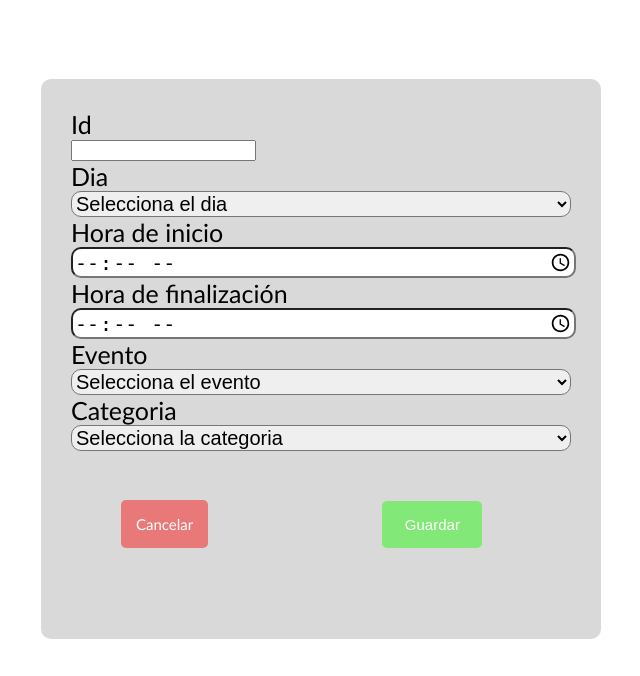
After one commit to JeissonAF/ECLUB, a PHP site: page /horario_editar.php?id=1 in a window 1280 px wide. The commit adds this page. Shown: the part 124-800 px from the top of the page, without its empty margins (319-959 px from the left). Run offline with PHP 8.4, Linux system fonts and the light colour scheme; data that the repository does not hold is empty.

Commit message:
crud listo

```diff
--- /dev/null
+++ b/horarios/view/horario_editar.css
@@ -0,0 +1,100 @@
+header{
+    display: flex;
+    justify-content: space-between;
+    height: 100px;
+    width: 100%;
+    background-color: black;
+    color: rgb(255, 255, 255);
+    align-items: center;
+    padding: 10px;
+    margin-top: -25px;
+    margin-left: -6px;
+
+
+
+}
+
+.logo{
+    display: flex;
+    align-items: center;
+}
+
+.logo-img{
+    height: 75px;
+    margin-left: 2px;
+
+}
+
+.logonombre{
+    margin-left: 10px;
+}
+a{
+    text-decoration: none;
+    color: white;
+}
+
+
+
+/* comienzo formulario  */
+
+
+
+
+
+
+.form{
+    width: 500px;
+    background-color: rgba(180, 180, 180, 0.5);
+    padding: 30px;
+    margin: auto;
+    margin-top: 100px;
+    border-radius: 10px;
+    font-family: 'calibri';
+    height: 500px;
+}
+
+
+.controls{
+    width: 100%;
+    font-size: 20px;
+    border-radius: 10px;
+
+}
+
+.titulo{
+    font-size: 25px;
+
+}
+
+.boton{
+    width: 100px;
+    padding: 15px;
+    border: none;
+    border-radius: 5px;
+    background:#f339399a;
+    color: white;
+    margin: 50px;
+    font-size: 15px;
+}
+
+.boton:hover{
+    background:#f33939;
+    color: black;
+}
+
+.boton2{
+    width: 100px;
+    padding: 15px;
+    border: none;
+    border-radius: 5px;
+    background:#49f3399a;
+    color: white;
+    margin: 50px;
+    font-size: 15px;
+    margin-left: 120px;
+}
+
+.boton2:hover{
+    background:#49f339;
+    color: black;
+}
--- /dev/null
+++ b/horarios/view/horario_editar.php
@@ -0,0 +1,109 @@
+<!DOCTYPE html>
+<html lang="en">
+<head>
+    <meta charset="UTF-8">
+    <meta name="viewport" content="width=device-width, initial-scale=1.0">
+    <title>Document</title>
+    <link rel="stylesheet" href="../view/horario_editar.css">
+</head>
+<body>
+
+<header>
+        <a href="#" class="logo">
+            <h2 class="logonombre">E-CLUB</h2>
+            <img src="../../IMG/foto.png" alt="logo de la compañia" class="logo-img">
+        </a>
+    </header>
+
+    <?php
+require('../model/conexion.php');
+$id=$_GET["id"];
+
+$mostrarArticulo = "SELECT * FROM horario WHERE id_hor='$id'";
+$result = $con->query($mostrarArticulo);
+
+if ($horario= mysqli_fetch_array($result)){
+
+}
+?>
+
+    <form action="../controller/hor_editar.php" method="POST">
+
+       <section class="form">
+
+       <label  class="titulo">Id</label>
+       <br>
+        <input type="text" name="" id="" placeholder="" readonly >
+        <br>
+
+        <label  class="titulo">Dia</label>
+        <select class="controls" name="dia" id="" value="<?php
+    echo $horario ['dia'];
+    ?>">
+                <option value="" selected disabled>Selecciona el dia</option>
+                <option value="1"  <?php if ($horario['dia']==1) {
+                echo ('selected');} ?>>Lunes</option>
+                <option value="2" <?php if ($horario['dia']==2) {
+                echo ('selected');} ?>>Martes</option>
+                <option value="3" <?php if ($horario['dia']==3) {
+                echo ('selected');} ?>>Miercoles</option>
+                <option value="4" <?php if ($horario['dia']==4) {
+                echo ('selected');} ?>>Jueves</option>
+                <option value="5" <?php if ($horario['dia']==5) {
+                echo ('selected');} ?>>Viernes</option>
+                <option value="6" <?php if ($horario['dia']==6) {
+                echo ('selected');} ?>>Sabado</option>
+                <option value="7" <?php if ($horario['dia']==7) {
+                echo ('selected');} ?>>Domingo</option>
+              </select>
+
+        <label  class="titulo" >Hora de inicio</label>
+        <input  class="controls" type="time" name="horain" value="<?php
+    echo $horario ['hora_in'];
+    ?>">
+
+        <label  class="titulo">Hora de finalización</label>
+        <input  class="controls" type="time" name="horafin" value="<?php
+    echo $horario ['hora_fin'];
+    ?>">
+
+
+        <label  class="titulo">Evento</label>
+              <select class="controls" name="evento" id="" value="<?php
+    echo $horario ['evento'];
+    ?>">
+              <option value=""  selected disabled>Selecciona el evento</option>
+                <option value="1" <?php if ($horario['evento']==1) {
+                echo ('selected');} ?> >Entrenamiento</option>
+                <option value="2" <?php if ($horario['evento']==2) {
+                echo ('selected');} ?>>Partido</option>
+              </select>
+
+
+              <label  class="titulo">Categoria</label>
+              <select class="controls" name="cat" id="" value="<?php
+               echo $horario ['categoria'];
+    ?>">
+              <option value="" selected disabled>Selecciona la categoria</option>
+                <option value="1" <?php if ($horario['categoria']==1) {
+                echo ('selected');} ?>>Sub 9</option>
+                <option value="2"<?php if ($horario['categoria']==2) {
+                echo ('selected');} ?>>Sub 12</option>
+                <option value="3"<?php if ($horario['categoria']==3) {
+                echo ('selected');} ?>>Sub 15</option>
+                <option value="4"<?php if ($horario['categoria']==4) {
+                echo ('selected');} ?>>Sub 18</option>
+              </select>
+
+        <a href="../view/horario.php" class="boton" >Cancelar</a>
+       <input class="boton2" type="submit" value="Guardar" name="modificar">
+
+       </section>
+
+
+      </form>
+
+
+
+</body>
+</html>
```
Also changed, not shown: horarios/controller/hor_editar.php (+13 -13 lines), horarios/view/horario.php (+27 -7 lines), horarios/view/horariosjugadores.php (+36 -4 lines).
